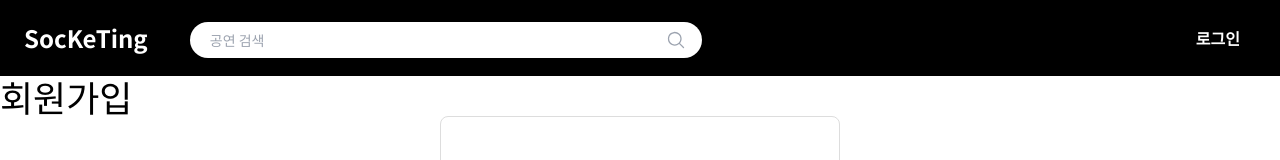
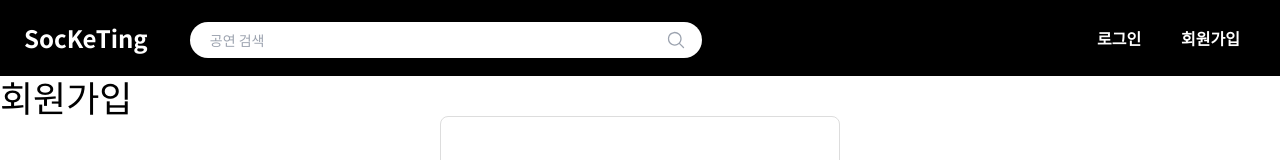
Before and after one commit to jee-in/socketing-client, a React (Vite) app: page /join in a window 1280 px wide. Shown: the top 160 px of the page. Built offline with nearby package versions, Linux system fonts and the light colour scheme.

Commit message:
feat: Restore login and join button of header (#145)

```diff
--- a/src/components/organisms/auth/JoinModal.tsx
+++ b/src/components/organisms/auth/JoinModal.tsx
@@ -104,7 +104,7 @@ const JoinModal: React.FC<JoinModalProps> = ({
   return (
     <Modal isOpen={isOpen} onClose={onClose}>
       <div className="mx-auto w-full sm:max-w-[25rem] md:max-w-[30rem] lg:max-w-[35rem] xl:max-w-[40rem] px-4">
-        <SubTitle className="text-center">로그인</SubTitle>
+        <SubTitle className="text-center">회원가입</SubTitle>
         <div className="login-form-container mt-5">
           <form onSubmit={(e) => void handleSubmit(onSubmit)(e)}>
             <LabeledInput
@@ -116,7 +116,7 @@ const JoinModal: React.FC<JoinModalProps> = ({
               <span style={{ color: "red" }}>{errors.email.message}</span>
             )}
             <br />
-            <Button type="submit">로그인</Button>
+            <Button type="submit">회원가입</Button>
           </form>
         </div>
       </div>
--- a/src/components/templates/header/Header.tsx
+++ b/src/components/templates/header/Header.tsx
@@ -140,11 +140,11 @@ const Header = () => {
         <div className="flex space-x-2 sm:w-full md:w-[70%] lg:w-[50%] items-center justify-end">
           {!isLogin ? (
             <>
-              {/* <Button variant="dark" onClick={() => setIsLoginModalOpen(true)}>
+              <Button variant="dark" onClick={() => setIsLoginModalOpen(true)}>
                 로그인
-              </Button> */}
+              </Button>
               <Button variant="dark" onClick={() => setIsJoinModalOpen(true)}>
-                로그인 {/* 사실 회원가입 버튼임 */}
+                회원가입 {/* 사실 회원가입 버튼임 */}
               </Button>
             </>
           ) : (
```
